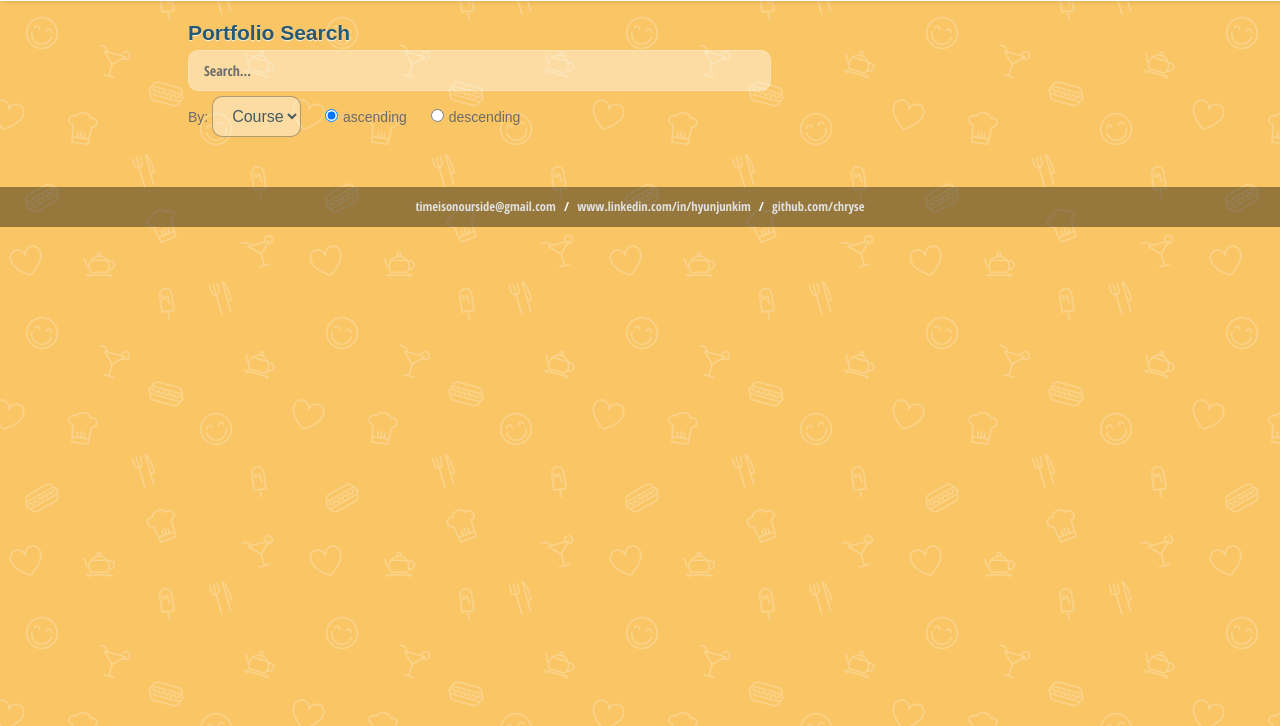
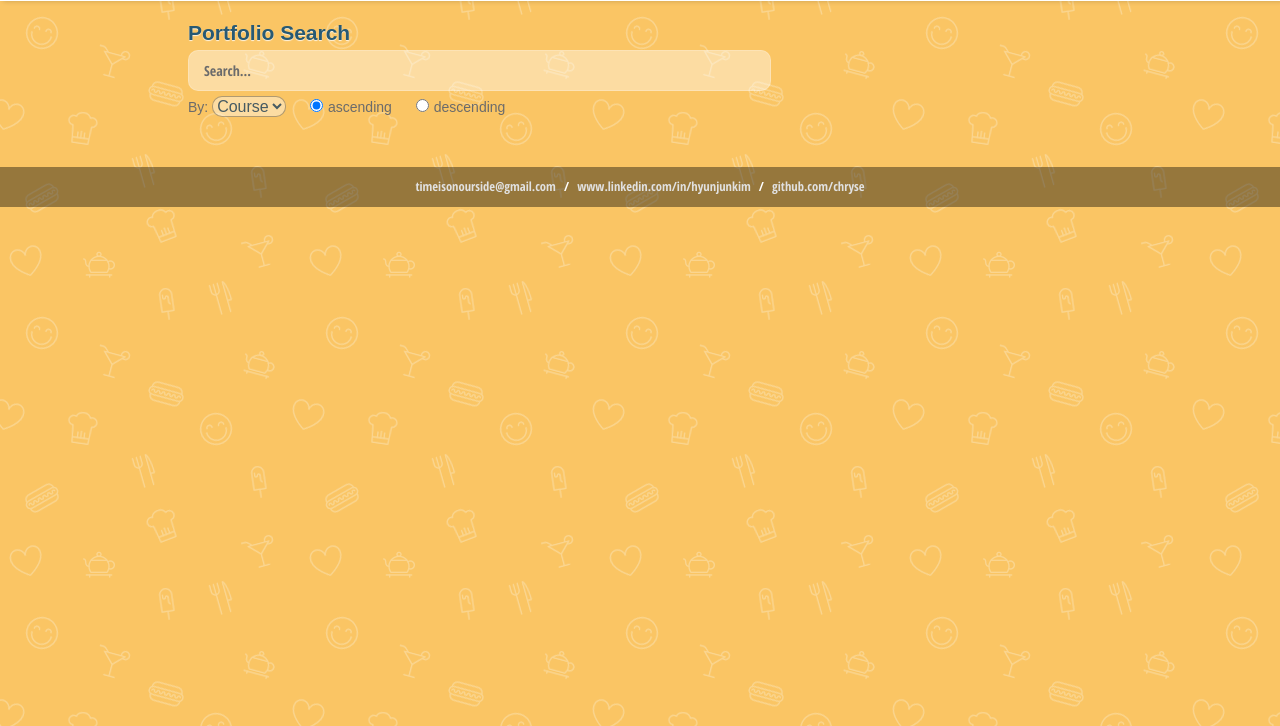
Before and after one commit to chryse/chryse.github.io, a plain HTML site: page index.html in a window 1280 px wide. Shown: the part 74-800 px from the top of the page. Drawn offline with nearby package versions, Linux system fonts and the light colour scheme; some packages are replaced by stand-ins of ours.

```diff
--- a/style.css
+++ b/style.css
@@ -1,5 +1,4 @@
 /* CSS reset */
-
 html, body,div,ul,ol,li,h1,h2,h3,h4,h5,h6,pre,form,fieldset,input,textarea,p,blockquote,th,td {
 		margin:0;
 		padding:0;
@@ -21,9 +20,7 @@
 		text-decoration: none;
 }
 
-
 /* Search Styles */
-
 .search {
 		/*background: #063642;*/
 		color: #ffffff;
@@ -73,7 +70,6 @@
 
 .search select {
 		display: inline;
-	padding: 10px 0 10px 15px;
 		font-size: 1rem;
 		color: #475B62;
 		background: rgba(255,255,255,0.4);
```
Lines whose indentation alone changed are shown as unchanged.
